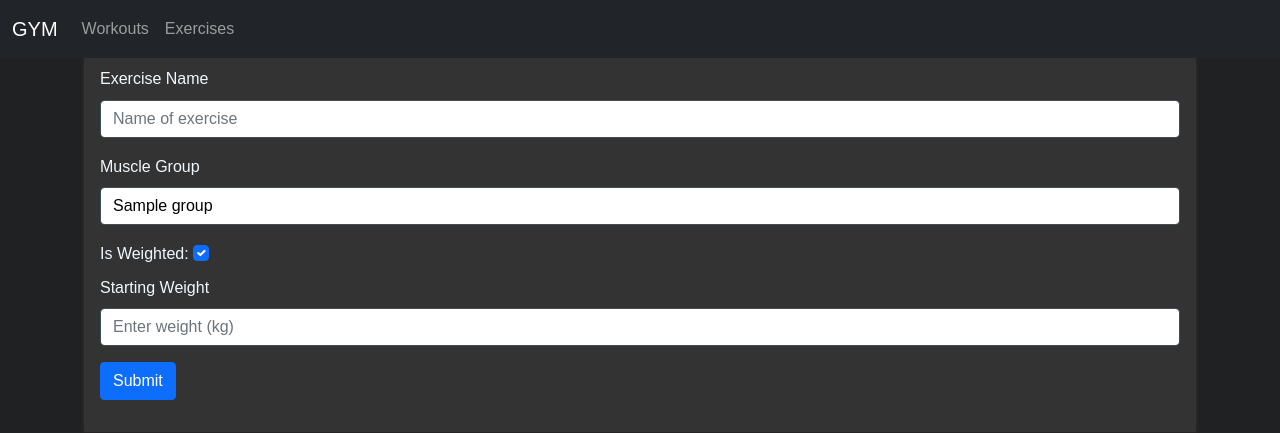
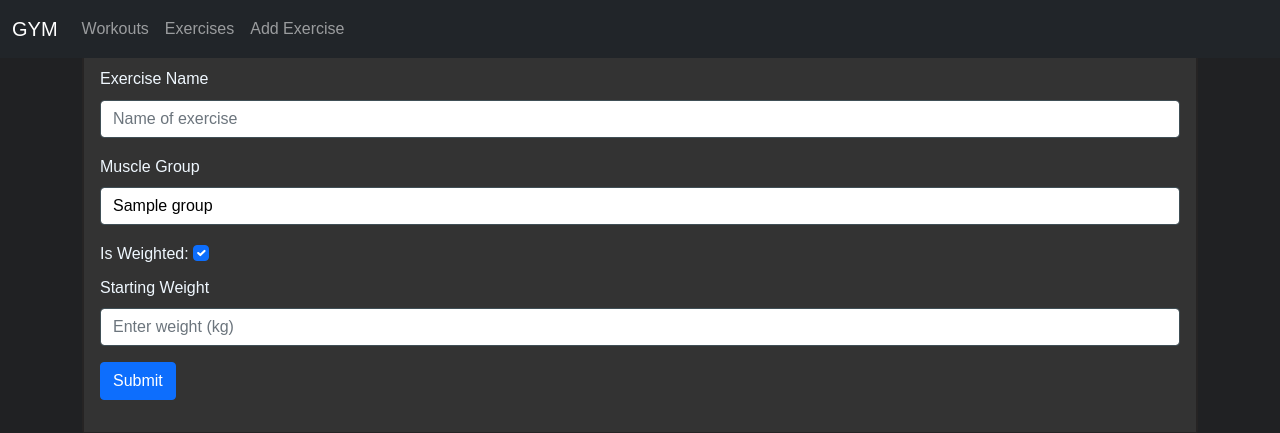
Before and after one commit to MelecaZane/GymApp, a Flask app: page /addExercises in a window 1280 px wide. Shown: the top 433 px of the page. Run offline with Flask 3, Linux system fonts and the light colour scheme; tables that the repository leaves empty hold one stand-in row (values such as "Sample post"); some libraries are stand-ins or nearby versions.

Commit message:
Navbar element for adding exercise page

```diff
--- a/app/templates/base.html
+++ b/app/templates/base.html
@@ -26,6 +26,9 @@
                 <li class="nav-item">
                     <a class="nav-link" href=>Exercises</a>
                 </li>
+                <li class="nav-item active">
+                    <a class="nav-link" href='{{ url_for("add_exercise_page") }}'>Add Exercise</a>
+                </li>
             </ul>
             </div>
         </nav>
```
